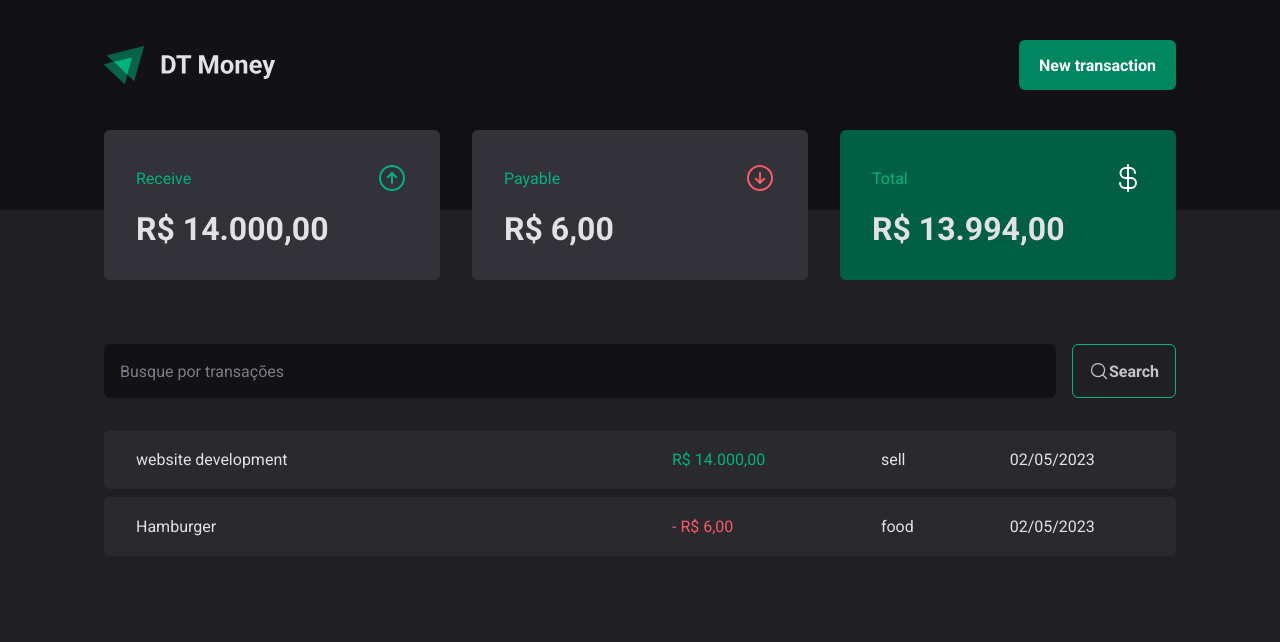
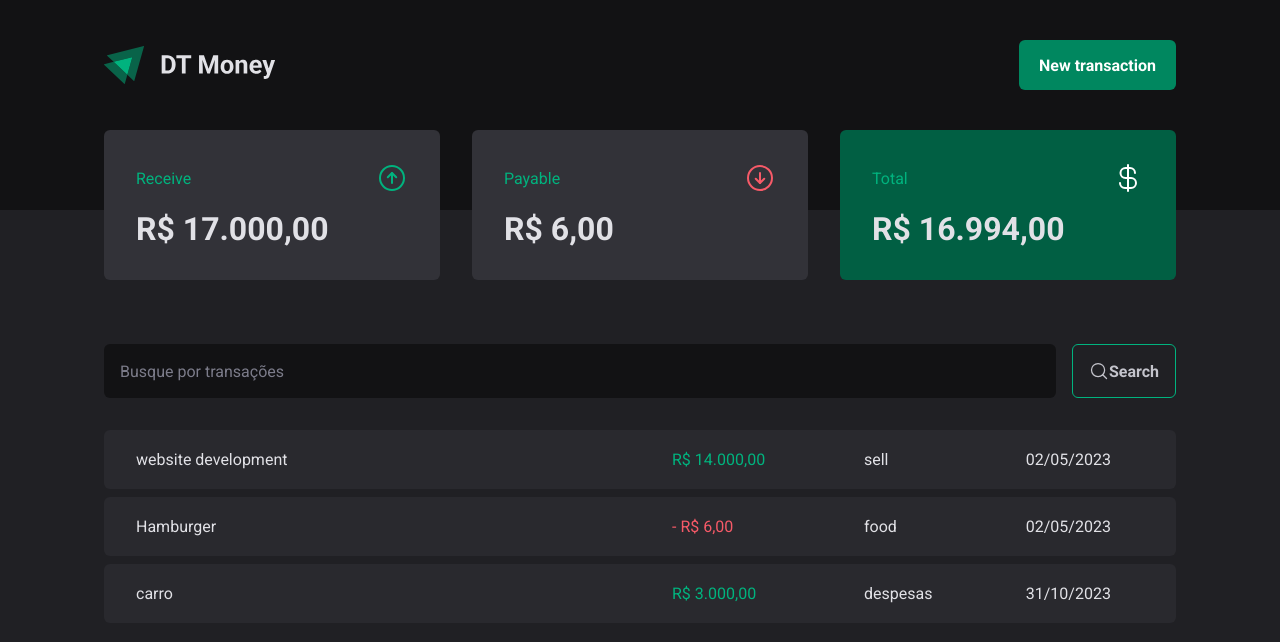
Before and after one commit to zanonijordan/dt-money, a React (Vite) app: page / in a window 1280 px wide. Shown: the top 642 px of the page. Built offline with nearby package versions, Linux system fonts and the light colour scheme; data requests are answered from the project's data file.

Commit message:
insert data in server.json

```diff
--- a/server.json
+++ b/server.json
@@ -15,6 +15,14 @@
       "category": "food",
       "price": 6,
       "createdAt": "2023-05-02T09:45:22.652Z"
+    },
+    {
+      "description": "carro",
+      "category": "despesas",
+      "price": 3000,
+      "type": "income",
+      "createdAt": "2023-10-31T14:19:15.563Z",
+      "id": 3
     }
   ]
 }
--- a/src/components/NewTransactionModal/index.tsx
+++ b/src/components/NewTransactionModal/index.tsx
@@ -11,6 +11,7 @@ import {
   Overlay,
   TransactionTypeButton,
 } from './styles'
+import { api } from '../../lib/axios'
 
 const newTransactionFormSchema = z.object({
   description: z.string(),
@@ -38,7 +39,15 @@ export const NewTransactionModal = ({ title }: NewTransactionModalProps) => {
   })
 
   async function handleCreateNewTransaction(data: NewTransactionFormInputs) {
-    console.log(data)
+    const { description, category, price, type } = data
+    await api.post('transactions', {
+      // ...data
+      description,
+      category,
+      price,
+      type,
+      createdAt: new Date(),
+    })
   }
 
   return (
```
Lines whose indentation alone changed are shown as unchanged.
